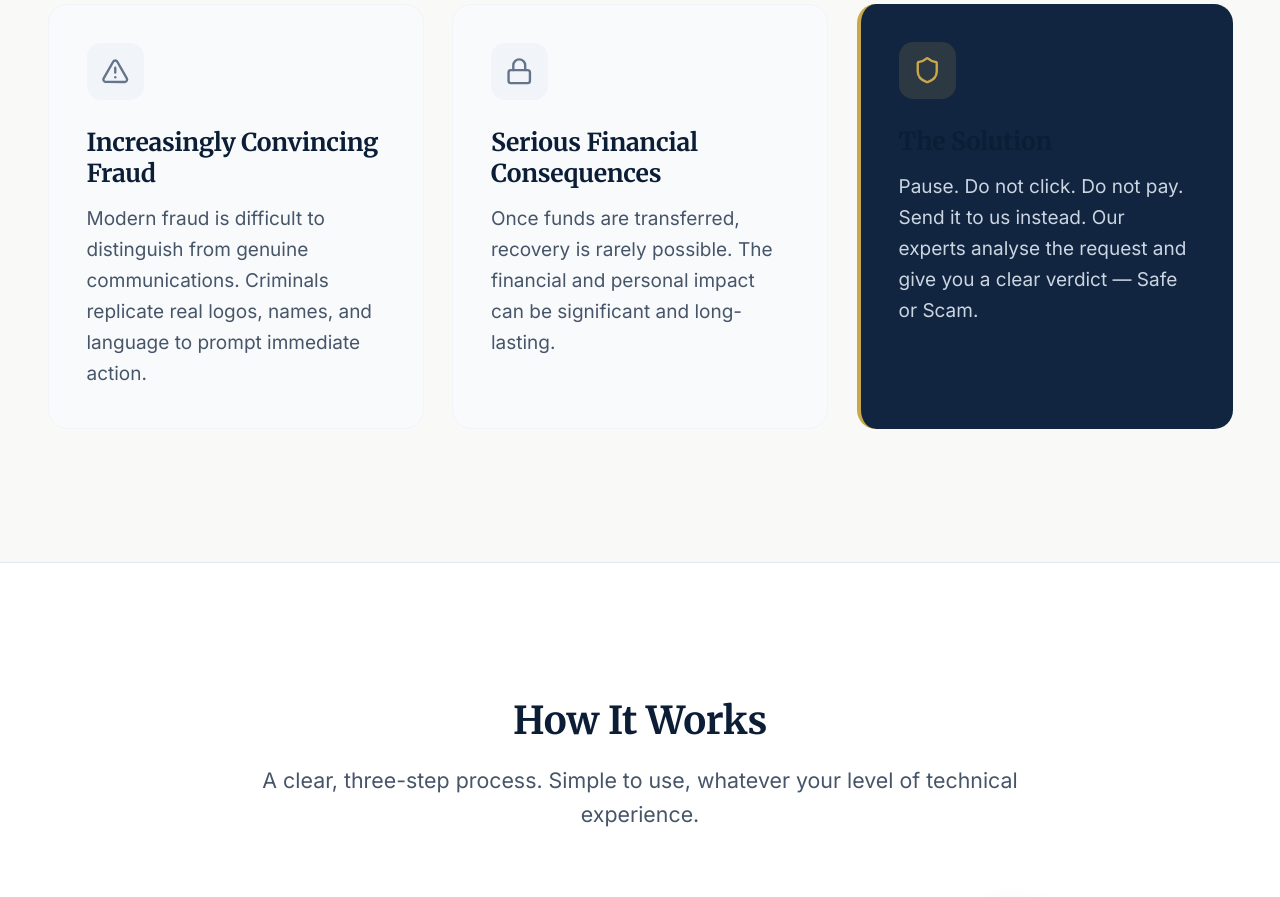
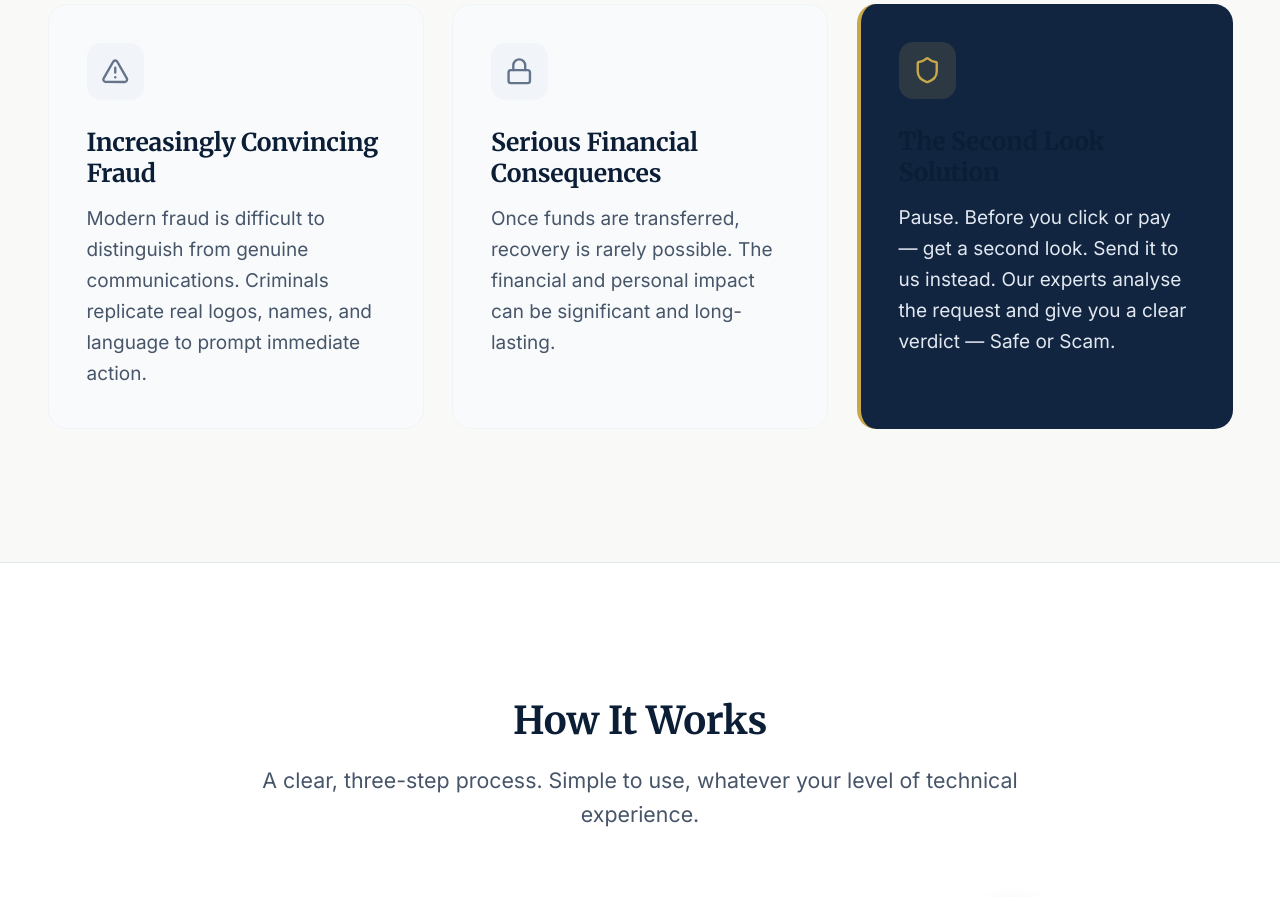
Before and after one commit to krowan444/Second-Look-Protect, a React (Vite) app: page / in a window 1280 px wide. Shown: the part 1740-2637 px from the top of the page. Built offline with nearby package versions, Linux system fonts and the light colour scheme; no server answers.

Commit message:
Refine solution card title and opening line with improved contrast

```diff
--- a/src/App.tsx
+++ b/src/App.tsx
@@ -526,9 +526,9 @@ export default function App() {
             <div className="w-12 h-12 bg-[#C9A84C]/15 rounded-lg flex items-center justify-center mb-6" aria-hidden="true">
               <Shield className="w-6 h-6 text-[#C9A84C]" />
             </div>
-            <h3 className="text-white mb-3">The Solution</h3>
-            <p className="text-slate-300 text-base leading-relaxed">
-              Pause. Do not click. Do not pay. Send it to us instead. Our experts analyse the request and give you a clear verdict — Safe or Scam.
+            <h3 className="text-white mb-3">The Second Look Solution</h3>
+            <p className="text-slate-200 text-base leading-relaxed">
+              Pause. Before you click or pay — get a second look. Send it to us instead. Our experts analyse the request and give you a clear verdict — Safe or Scam.
             </p>
           </div>
         </div>
```
